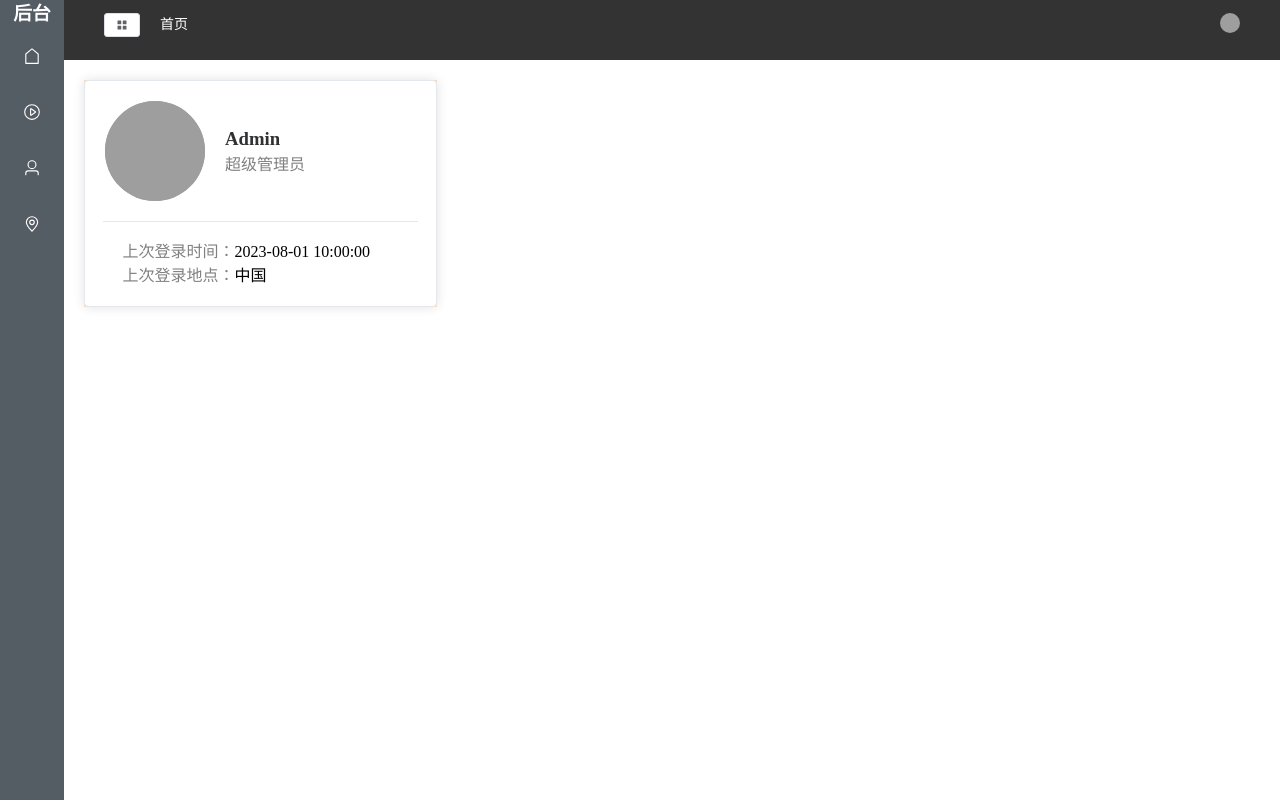
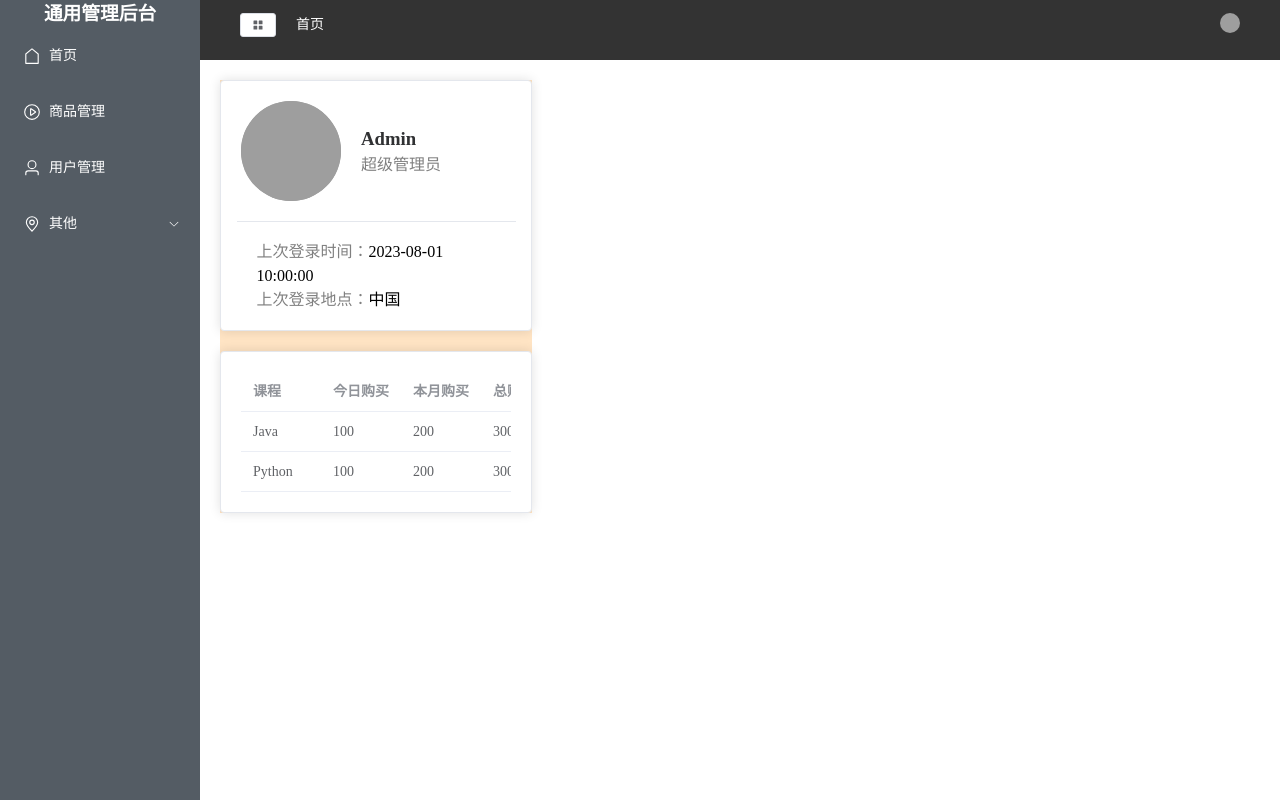
Before and after one commit to sansantang/vue3-admin-demo, a Vue app: page /home in a window 1280 px wide. Built offline with nearby package versions, Linux system fonts and the light colour scheme; grey boxes are pictures that could not be loaded; the HTML template or start-up script is replaced by a standard one.

Commit message:
home 获取 table

```diff
--- a/src/components/CommonAside.vue
+++ b/src/components/CommonAside.vue
@@ -2,7 +2,7 @@
     <el-aside :width="width">
         <el-menu active-text-color="#ffd04b" background-color="#545c64" class="el-aside" default-active="2"
             text-color="#fff" @open="handleOpen" @close="handleClose" :collapse="isCollapse"
-            collapse-transition="false">
+            :collapse-transition="false">
             <h3 v-show="!isCollapse">通用管理后台</h3>
             <h3 v-show="isCollapse">后台</h3>
             <template v-for="item in list" :key="item.path">
--- a/src/stores/useMenuStore.ts
+++ b/src/stores/useMenuStore.ts
@@ -3,7 +3,7 @@ import { ref } from 'vue'
 
 //组合式写法
 export const useMenuStore = defineStore('menuStore', () => {
-  const isCollapse = ref(true)
+  const isCollapse = ref(false)
 
   function changeIsCollapse() {
     isCollapse.value = !isCollapse.value
--- a/src/views/Home.vue
+++ b/src/views/Home.vue
@@ -24,6 +24,12 @@
                     </div>
                 </template>
             </el-card>
+
+            <el-card class="card_table">
+                <el-table :data="tableData">
+                    <el-table-column v-for="(value, key) in tableLabel" :key="key" :prop="key" :label="value" />
+                </el-table>
+            </el-card>
         </div>
         <div class="right">
 
@@ -33,7 +39,33 @@
 </template>
 
 <script setup lang="ts">
+import { ref } from 'vue'
+
 const getImageUrl = new URL("https://img2.baidu.com/it/u=2318884743,3754999155&fm=253&fmt=auto&app=138&f=JPEG?w=500&h=500").href;
+
+// 表格数据
+const tableData = ref([
+    {
+        name: "Java",
+        todayBuy: 100,
+        monthBuy: 200,
+        totalBuy: 300,
+    },
+    {
+        name: "Python",
+        todayBuy: 100,
+        monthBuy: 200,
+        totalBuy: 300,
+    }
+]);
+
+// 表格列标签
+const tableLabel = ref({
+    name: "课程",
+    todayBuy: "今日购买",
+    monthBuy: "本月购买",
+    totalBuy: "总购买",
+});
 </script>
 
 <style scoped>
@@ -71,6 +103,10 @@ const getImageUrl = new URL("https://img2.baidu.com/it/u=2318884743,3754999155&f
             color: #000;
         }
     }
+
+    .card_table {
+        margin-top: 20px;
+    }
 }
 
 .grey_text {
```
